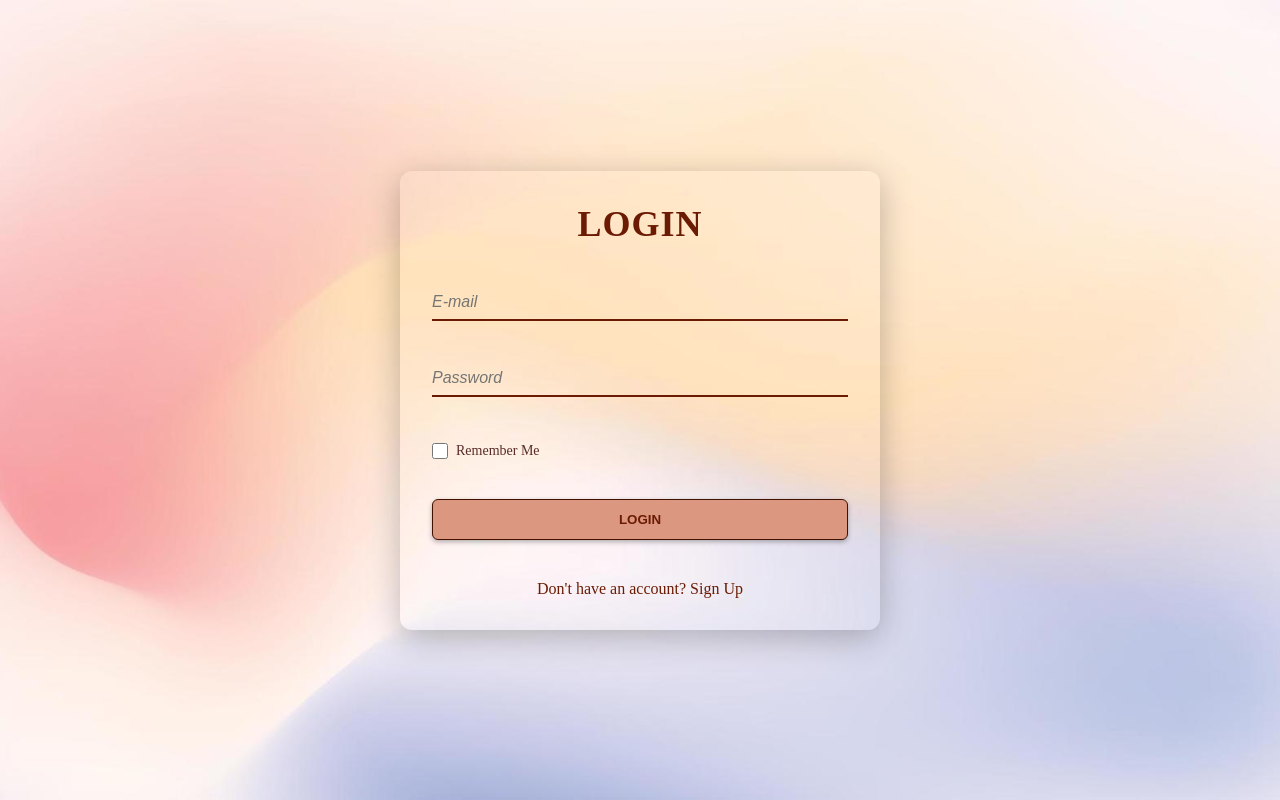
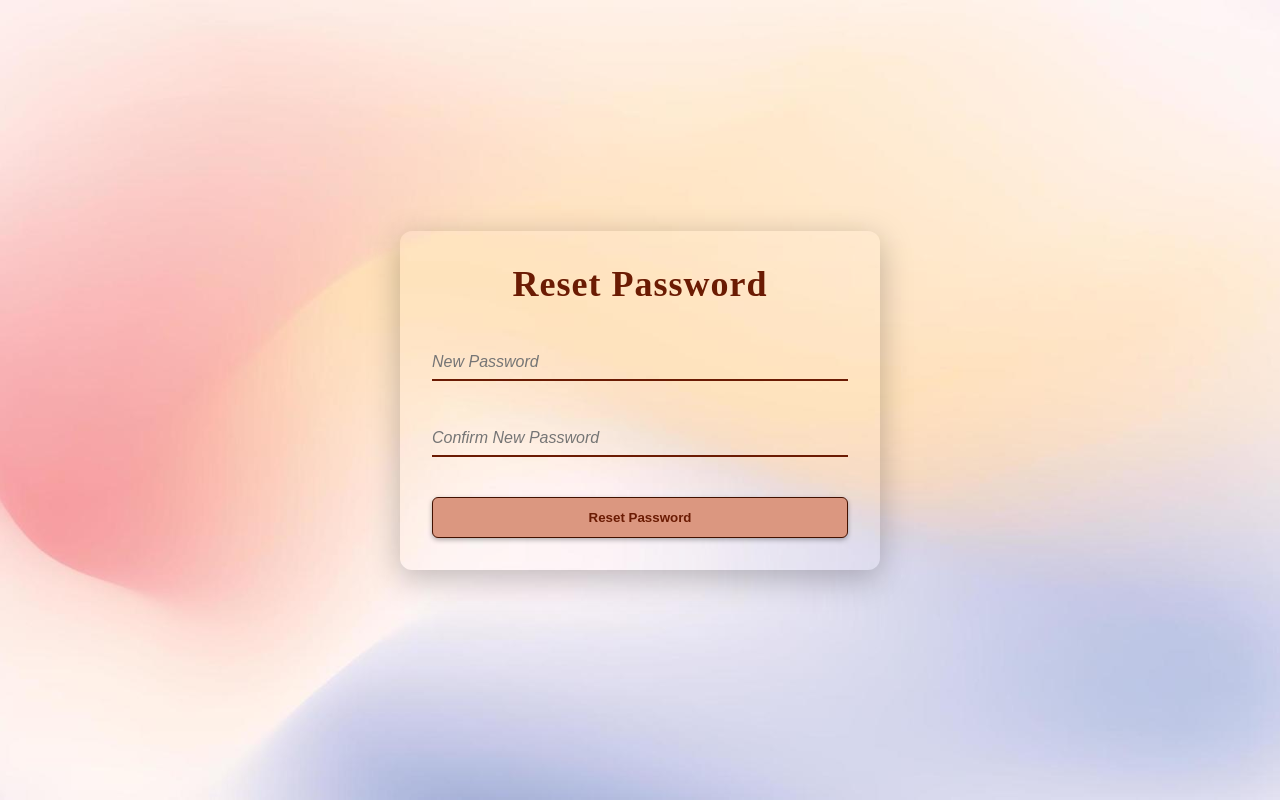
Before and after one commit to simalarifoglu/React-Map-App, a React (Vite) app: page /reset-password in a window 1280 px wide. Before the commit this address led to /login. Built offline with nearby package versions, Linux system fonts and the light colour scheme; no server answers.

Commit message:
Added password renewal via email

```diff
--- a/src/App.jsx
+++ b/src/App.jsx
@@ -15,6 +15,9 @@ import { StopEditButton } from "./components/StopUpdate/StopUpdate";
 import Login from "./pages/Login";
 import Register from "./pages/Register";
 import ProtectedRoute from "./components/ProtectedRoute";
+
+import ForgotPassword from "./pages/ForgotPassword";
+import ResetPassword from "./pages/ResetPassword";
 
 function MapPage() {
   const [isConfirmPanelOpen, setIsConfirmPanelOpen] = useState(false);
@@ -98,6 +101,8 @@ function App() {
           }
         />
 
+        <Route path="/forgot-password" element={<ForgotPassword />} />
+        <Route path="/reset-password" element={<ResetPassword />} />
         <Route path="*" element={<Navigate to="/login" />} />
       </Routes>
     </Router>
--- /dev/null
+++ b/src/pages/ForgotPassword.jsx
@@ -0,0 +1,101 @@
+import "../../style/auth.css";
+import { useState } from "react";
+import { useSearchParams } from "react-router-dom";
+import axios from "axios";
+
+function ForgotPassword() {
+  const [searchParams] = useSearchParams();
+  const token = searchParams.get('token');
+
+  const [email, setEmail] = useState('');
+  const [newPassword, setNewPassword] = useState('');
+  const [confirmPassword, setConfirmPassword] = useState('');
+  const [message, setMessage] = useState('');
+
+  const handleForgotPassword = async (e) => {
+    e.preventDefault();
+    try {
+      await axios.post('https://localhost:7176/api/Auth/forgot-password', { email });
+      setMessage('Password reset link sent to your email.');
+    } catch (error) {
+      console.error(error);
+      setMessage('Error sending reset link.');
+    }
+  };
+
+  const handleResetPassword = async (e) => {
+    e.preventDefault();
+
+    if (newPassword !== confirmPassword) {
+      setMessage('Passwords do not match!');
+      return;
+    }
+
+    try {
+      await axios.post('https://localhost:7176/api/Auth/reset-password', {
+        token,
+        newPassword,
+      });
+      setMessage('Password reset successfully! You can now login.');
+    } catch (error) {
+      console.error(error);
+      setMessage('Error resetting password.');
+    }
+  };
+
+  return (
+    <main className="auth-container">
+      <form className="auth-section" onSubmit={token ? handleResetPassword : handleForgotPassword}>
+        <div className="auth-title">{token ? "Reset Password" : "Forgot Password"}</div>
+
+        {token ? (
+          <>
+            <div className="auth-input-group">
+              <input
+                type="password"
+                placeholder="New Password"
+                className="auth-input"
+                value={newPassword}
+                onChange={(e) => setNewPassword(e.target.value)}
+                required
+              />
+            </div>
+            <div className="auth-input-group">
+              <input
+                type="password"
+                placeholder="Confirm New Password"
+                className="auth-input"
+                value={confirmPassword}
+                onChange={(e) => setConfirmPassword(e.target.value)}
+                required
+              />
+            </div>
+          </>
+        ) : (
+          <div className="auth-input-group">
+            <input
+              type="email"
+              placeholder="Your Email"
+              className="auth-input"
+              value={email}
+              onChange={(e) => setEmail(e.target.value)}
+              required
+            />
+          </div>
+        )}
+
+        <button type="submit" className="auth-button">
+          {token ? "Reset Password" : "Send Reset Link"}
+        </button>
+
+        {message && (
+          <p className={message.includes("successfully") ? "auth-success-message" : "auth-error-message"}>
+            {message}
+          </p>
+        )}
+      </form>
+    </main>
+  );
+}
+
+export default ForgotPassword;
--- a/src/pages/Login.jsx
+++ b/src/pages/Login.jsx
@@ -87,7 +87,7 @@ export default function Login() {
         </div>
         {emailError && <p className="auth-error-message">{emailError}</p>}
 
-        <div className="auth-input-group">
+        <div className="auth-input-group" style={{ position: "relative" }}>
           <input
             type="password"
             placeholder="Password"
@@ -96,6 +96,19 @@ export default function Login() {
             onChange={(e) => setPassword(e.target.value)}
             required
           />
+          <a
+            href="/forgot-password"
+            style={{
+              position: "absolute",
+              bottom: "-20px",
+              right: "0",
+              fontSize: "0.85rem",
+              color: "#6b1b03",
+              textDecoration: "underline",
+            }}
+          >
+            Forgot Password?
+          </a>
         </div>
 
         <div className="auth-remember-me">
@@ -112,7 +125,6 @@ export default function Login() {
         <button type="submit" className="auth-button">
           LOGIN
         </button>
-
         <p className="auth-bottom-text">
           Don't have an account? <a href="/register">Sign Up</a>
         </p>
--- /dev/null
+++ b/src/pages/ResetPassword.jsx
@@ -0,0 +1,75 @@
+import "../../style/auth.css";
+import { useState } from 'react';
+import { useSearchParams } from 'react-router-dom';
+import axios from 'axios';
+
+function ResetPassword() {
+  const [searchParams] = useSearchParams();
+  const token = searchParams.get('token');
+  const [newPassword, setNewPassword] = useState('');
+  const [confirmPassword, setConfirmPassword] = useState('');
+  const [message, setMessage] = useState('');
+
+  const handleSubmit = async (e) => {
+    e.preventDefault();
+
+    if (newPassword !== confirmPassword) {
+      setMessage('Passwords do not match!');
+      return;
+    }
+
+    try {
+      await axios.post('https://localhost:7176/api/Auth/reset-password', {
+        token,
+        newPassword,
+      });
+
+      setMessage('Password reset successfully! You can now login.');
+    } catch (error) {
+      console.error(error);
+      setMessage('Error resetting password.');
+    }
+  };
+
+  return (
+    <main className="auth-container">
+      <form className="auth-section" onSubmit={handleSubmit}>
+        <div className="auth-title">Reset Password</div>
+
+        <div className="auth-input-group">
+          <input
+            type="password"
+            placeholder="New Password"
+            className="auth-input"
+            value={newPassword}
+            onChange={(e) => setNewPassword(e.target.value)}
+            required
+          />
+        </div>
+
+        <div className="auth-input-group">
+          <input
+            type="password"
+            placeholder="Confirm New Password"
+            className="auth-input"
+            value={confirmPassword}
+            onChange={(e) => setConfirmPassword(e.target.value)}
+            required
+          />
+        </div>
+
+        <button type="submit" className="auth-button">
+          Reset Password
+        </button>
+
+        {message && (
+          <p className={message.includes("successfully") ? "auth-success-message" : "auth-error-message"}>
+            {message}
+          </p>
+        )}
+      </form>
+    </main>
+  );
+}
+
+export default ResetPassword;
```
